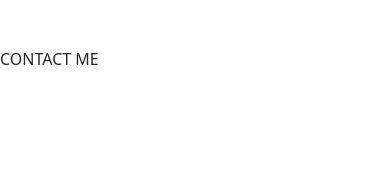
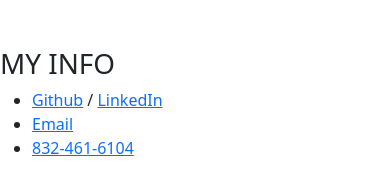
Before and after one commit to NoahTidwell/my-react-portfolio, a React (Create React App) app: page / in a window 390 px wide. Shown: the part 1585-1758 px from the top of the page. Before the commit the page ends 1656 px from the top, so only its background shows below. Built offline with nearby package versions, Linux system fonts and the light colour scheme.

Commit message:
update Contact with Github, LinkedIn, Email, and Mobile

```diff
--- a/src/components/contact/index.js
+++ b/src/components/contact/index.js
@@ -1,9 +1,15 @@
 import React from 'react'
+import './contact.css'
 
 function Contact() {
     return (
-        <div>
-            CONTACT ME
+        <div className='contact_container' id="contact">
+            <h1>MY INFO</h1>
+            <ul>
+  <li><a target='_blank' rel='noreferrer' href="https://github.com/NoahTidwell">Github</a> / <a target='_blank' rel='noreferrer' href="https://www.linkedin.com/in/noah-tidwell-b746b3206/">LinkedIn</a></li>
+  <li><a target='_blank' rel='noreferrer' href="mailto:ntidwell34@yahoo.com">Email</a></li>
+  <li><a target='_blank' rel='noreferrer' href="tel:+18324616104">832-461-6104</a></li>
+</ul>
         </div>
     )
 }
```
Also changed, not shown: src/components/contact/contact.css (added).
